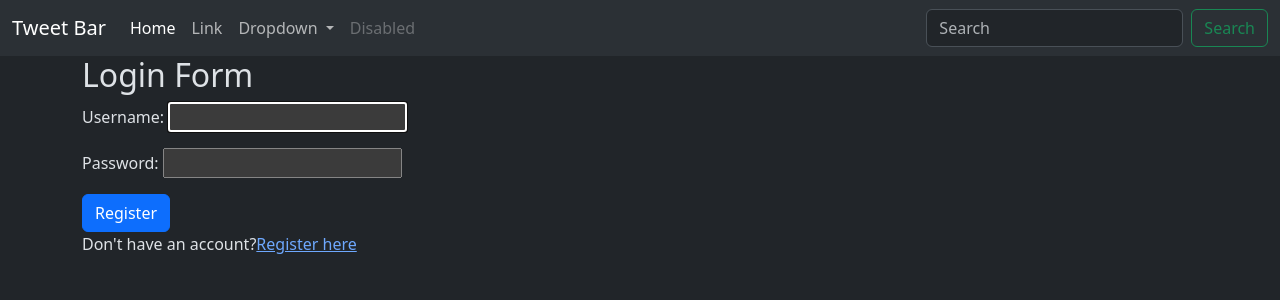
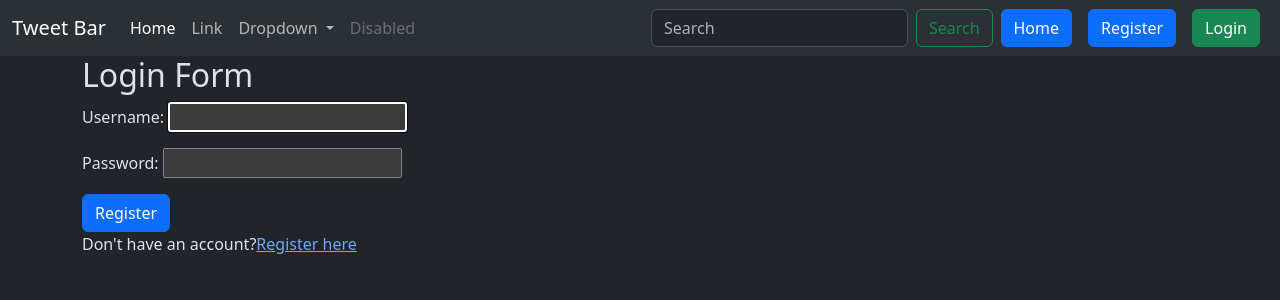
Before and after one commit to Sparsh015/django-project, a Django app: page /accounts/login/ in a window 1280 px wide. Shown: the top 300 px of the page. Run offline with Django 5.2, Linux system fonts and the light colour scheme.

Commit message:
layouts and authentication what optionsshould be visible when on the home page

```diff
--- a/projHQ/templates/layout.html
+++ b/projHQ/templates/layout.html
@@ -48,6 +48,16 @@
         <input class="form-control me-2" type="search" placeholder="Search" aria-label="Search"/>
         <button class="btn btn-outline-success" type="submit">Search</button>
       </form>
+      <a href="{% url 'tweet_list' %}" class = "btn btn-primary mx-2" > Home </a>
+      {% if user.is_authenticated %}
+      <form action="{% url 'logout' %}" method="post">
+        {% csrf_token %}
+        <button class="btn btn-danger mx-2" type="submit"> Logout </button>
+      </form>
+      {% else %}
+      <a href="{% url 'register' %}" class= "btn btn-primary mx-2">Register</a>
+      <a href="{% url 'login' %}" class= "btn btn-success mx-2">Login</a>
+      {% endif %}
     </div>
   </div>
 </nav>
--- a/projHQ/tweet/templates/tweet_list.html
+++ b/projHQ/tweet/templates/tweet_list.html
@@ -15,9 +15,10 @@ Tweet Title Page
     <div class="card-body">
     <h5 class="card-title">{{tweet.user.username}}</h5>
     <p class="card-text">{{tweet.text}}</p>
+    {% if tweet.user == user %}
     <a href="{% url 'tweet_edit' tweet.id%}" class="btn btn-primary">Edit</a>
     <a href="{% url 'tweet_delete' tweet.id%}" class="btn btn-danger">Delete</a>
-
+    {% endif %}
 </div>
 </div>
     {% endfor %}
```
Also changed, not shown: projHQ/media/photos/clap_clap_thumnail_movie_HJLfhhk.png (added).
